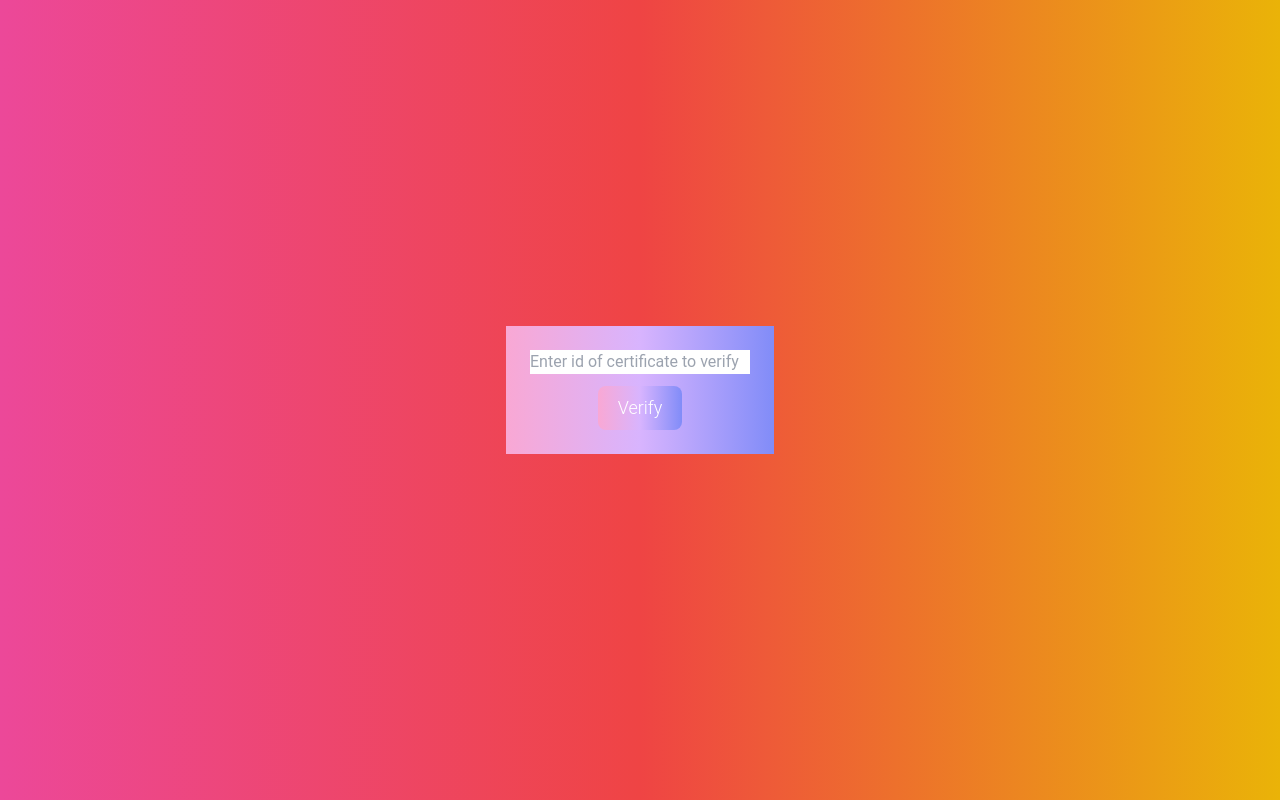
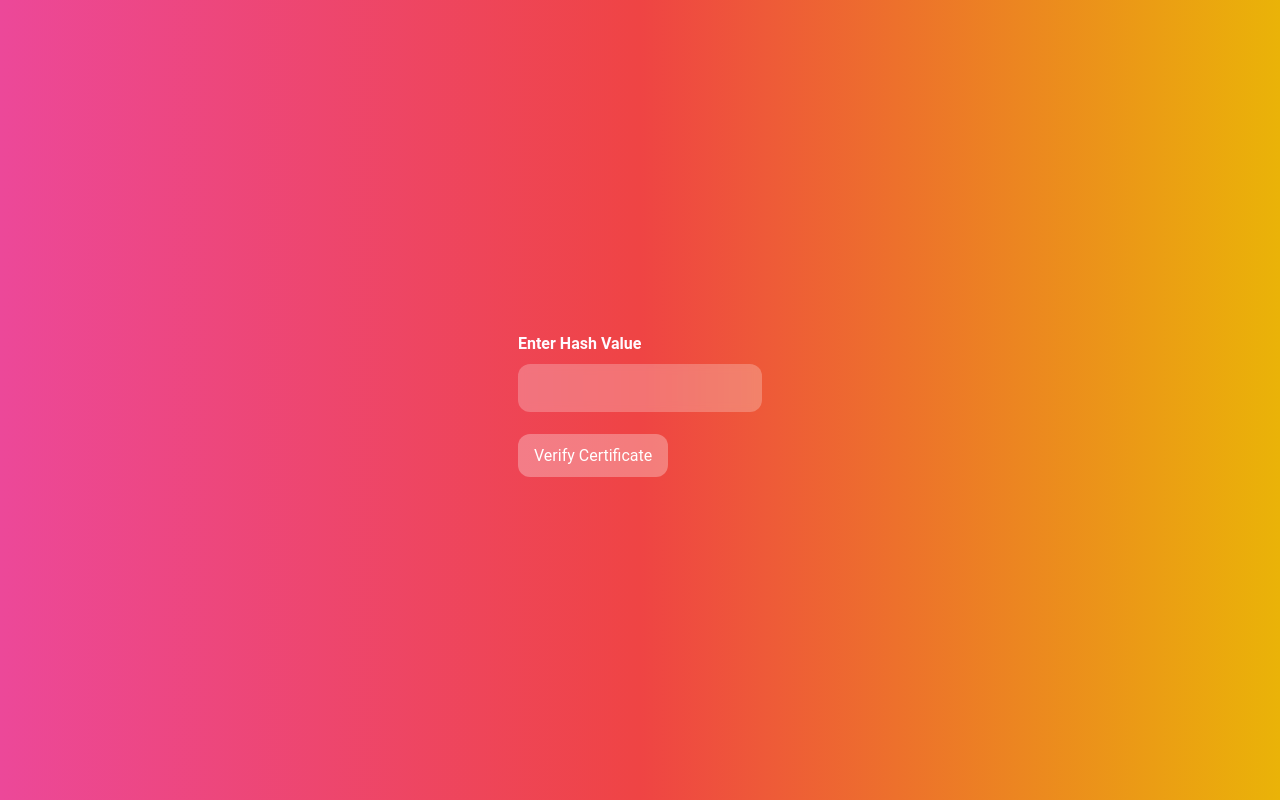
Before and after one commit to DiveshJ8766/Dvan, a Next.js app: page /verify in a window 1280 px wide. Built offline with nearby package versions, Linux system fonts and the light colour scheme.

Commit message:
Update Verify.js

```diff
--- a/components/Verify.js
+++ b/components/Verify.js
@@ -1,21 +1,31 @@
 import React from "react";
+import Link from "next/link";
 
 function Verify() {
   return (
-    <div className="max-w-xs p-6 bg-black flex justify-center flex-col items-center bg-gradient-to-r from-pink-300 via-purple-300 to-indigo-400 mb-5">
-      <div className="space-y-3 flex justify-center flex-col">
-        <div className="text-black">
-          <input type="text" placeholder="Enter id of certificate to verify" />
+    <div className="py-8 px-4 mx-auto max-w-screen-md">
+      <form className="space-y-8">
+        <div>
+          <label for="hashvalue" className="block mb-2 text-md font-bold">
+            Enter Hash Value
+          </label>
+          <input
+            type="text"
+            id="hashvalue"
+            className="block p-3 w-full bg-white rounded-xl bg-opacity-25 backdrop-filter backdrop-blur-sm text-white focus-within:outline-none select-none placeholder-white"
+            required
+          />
         </div>
-        <div className="flex justify-center">
-          <button
-            type="submit"
-            className="py-2 px-5 text-lg font-light text-center text-white rounded-lg bg-gradient-to-r from-pink-300 via-purple-300 to-indigo-400"
+
+        <div className="mt-20">
+          <Link
+            href="/"
+            className="py-3 px-4 text-md text-center text-white bg-white rounded-xl bg-opacity-30 backdrop-filter backdrop-blur-sm"
           >
-            Verify
-          </button>
+            Verify Certificate
+          </Link>
         </div>
-      </div>
+      </form>
     </div>
   );
 }
```
